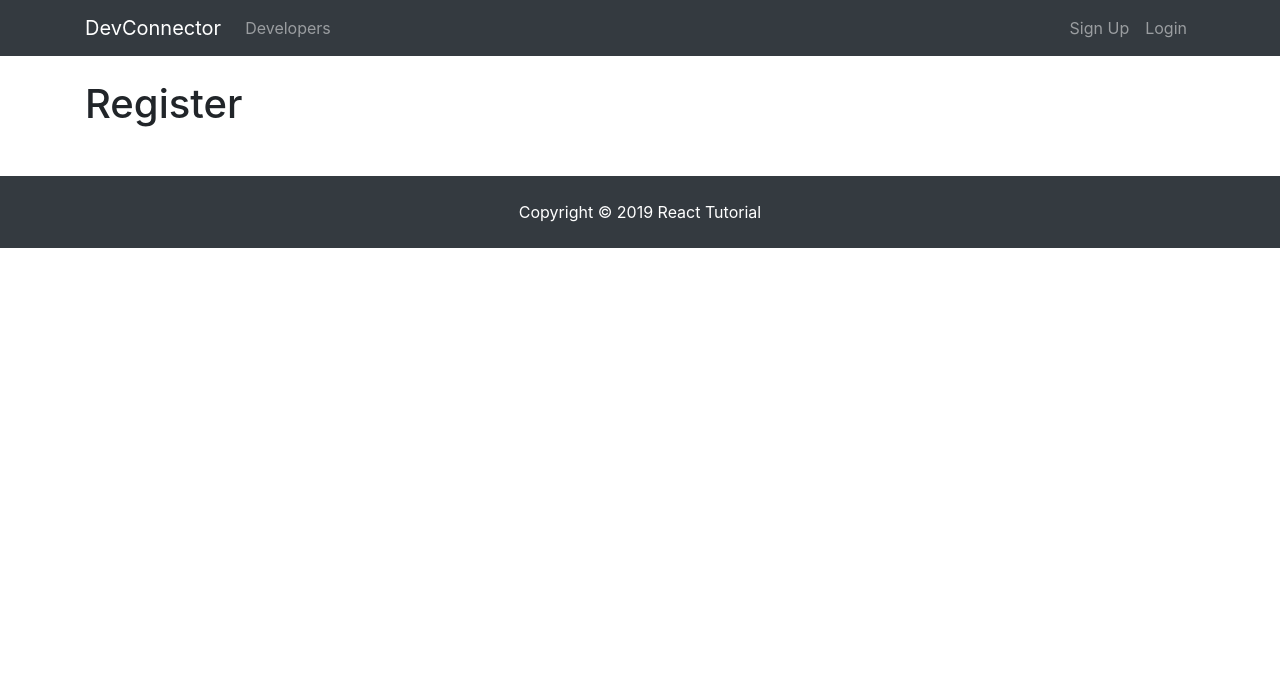
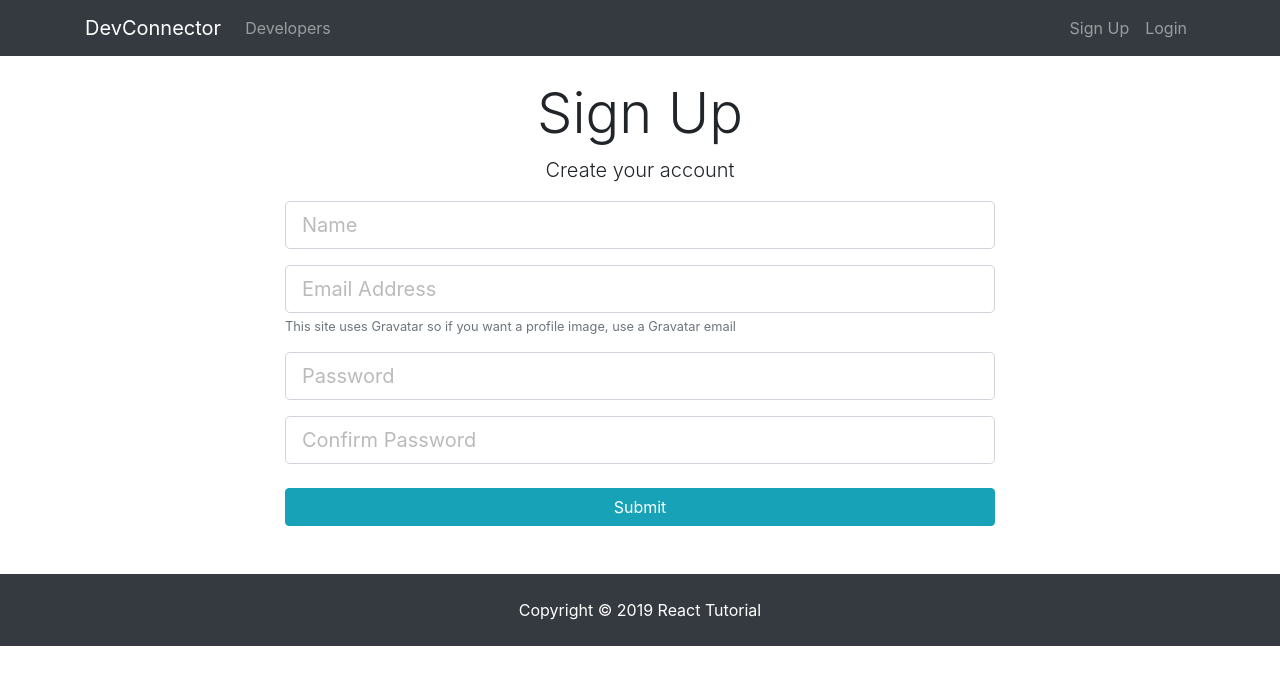
Before and after one commit to alexradtaut/ReactTutorial, a React (Create React App) app in the folder client/: page /register in a window 1280 px wide. Shown: the top 684 px of the page. Built offline with nearby package versions, Linux system fonts and the light colour scheme.

Commit message:
Redux implementation

```diff
--- a/client/src/App.js
+++ b/client/src/App.js
@@ -1,5 +1,7 @@
 import React, { Component } from "react";
 import { BrowserRouter as Router, Route } from "react-router-dom";
+import { Provider } from "react-redux";
+import store from "./store";
 
 import Navbar from "./components/layout/Navbar";
 import Landing from "./components/layout/Landing";
@@ -12,6 +14,7 @@
 class App extends Component {
   render() {
     return (
+      <Provider store={store}>
         <Router>
           <div className="App">
             <Navbar />
@@ -23,6 +26,7 @@
             <Footer />
           </div>
         </Router>
+      </Provider>
     );
   }
 }
--- /dev/null
+++ b/client/src/actions/authActions.js
@@ -0,0 +1,15 @@
+import axios from "axios";
+import { GET_ERRORS } from "./types";
+
+// Register
+export const registerUser = (userData, history) => dispatch => {
+  axios
+    .post("/api/users/register", userData)
+    .then(res => history.push("./login"))
+    .catch(err =>
+      dispatch({
+        type: GET_ERRORS,
+        payload: err.response.data
+      })
+    );
+};
--- /dev/null
+++ b/client/src/actions/types.js
@@ -0,0 +1 @@
+export const GET_ERRORS = "GET_ERRORS";
--- a/client/src/components/auth/Login.js
+++ b/client/src/components/auth/Login.js
@@ -1,10 +1,63 @@
 import React, { Component } from "react";
 
 class Login extends Component {
+  constructor() {
+    super();
+    this.state = {
+      email: "",
+      password: "",
+      errors: {}
+    };
+
+    this.onChange = this.onChange.bind(this);
+    this.onSubmit = this.onSubmit.bind(this);
+  }
+
+  onChange(e) {
+    this.setState({ [e.target.name]: e.target.value });
+  }
+  onSubmit(e) {
+    e.preventDefault();
+    const User = {
+      email: this.state.email,
+      password: this.state.password
+    };
+    console.log(User);
+  }
   render() {
     return (
-      <div>
-        <h1>Login</h1>
+      <div className="login">
+        <div className="container">
+          <div className="row">
+            <div className="col-md-8 m-auto">
+              <h1 className="display-4 text-center">Log In</h1>
+              <p className="lead text-center">Sign in to your account</p>
+              <form onSubmit={this.onSubmit}>
+                <div className="form-group">
+                  <input
+                    type="email"
+                    className="form-control form-control-lg"
+                    placeholder="Email Address"
+                    name="email"
+                    value={this.state.email}
+                    onChange={this.onChange}
+                  />
+                </div>
+                <div className="form-group">
+                  <input
+                    type="password"
+                    className="form-control form-control-lg"
+                    placeholder="Password"
+                    name="password"
+                    value={this.state.password}
+                    onChange={this.onChange}
+                  />
+                </div>
+                <input type="submit" className="btn btn-info btn-block mt-4" />
+              </form>
+            </div>
+          </div>
+        </div>
       </div>
     );
   }
--- a/client/src/components/auth/Register.js
+++ b/client/src/components/auth/Register.js
@@ -1,12 +1,139 @@
 import React, { Component } from "react";
+import PropTypes from "prop-types";
+import { withRouter } from "react-router-dom";
+import classnames from "classnames";
+import { connect } from "react-redux";
+import { registerUser } from "../../actions/authActions";
 
 class Register extends Component {
+  constructor() {
+    super();
+    this.state = {
+      name: "",
+      email: "",
+      password: "",
+      password2: "",
+      errors: {}
+    };
+    this.onChange = this.onChange.bind(this);
+    this.onSubmit = this.onSubmit.bind(this);
+  }
+
+  componentWillReceiveProps(nextProps) {
+    if (nextProps.errors) {
+      this.setState({ errors: nextProps.errors });
+    }
+  }
+  onChange(e) {
+    this.setState({ [e.target.name]: e.target.value });
+  }
+  onSubmit(e) {
+    e.preventDefault();
+    const newUser = {
+      name: this.state.name,
+      email: this.state.email,
+      password: this.state.password,
+      password2: this.state.password2
+    };
+
+    this.props.registerUser(newUser, this.props.history);
+  }
   render() {
+    // const errors = this.state.errors
+    const { errors } = this.state;
+
     return (
-      <div>
-        <h1>Register</h1>
+      <div className="register">
+        <div className="container">
+          <div className="row">
+            <div className="col-md-8 m-auto">
+              <h1 className="display-4 text-center">Sign Up</h1>
+              <p className="lead text-center">Create your account</p>
+              <form noValidate onSubmit={this.onSubmit}>
+                <div className="form-group">
+                  <input
+                    type="text"
+                    className={classnames("form-control form-control-lg", {
+                      "is-invalid": errors.name
+                    })} // form-control and form-control-lg always implemented, is-invalid is implemented only if errors.name exists
+                    placeholder="Name"
+                    name="name"
+                    value={this.state.name}
+                    onChange={this.onChange}
+                  />
+                  {errors.name && (
+                    <div className="invalid-feedback">{errors.name}</div>
+                  )}
+                </div>
+                <div className="form-group">
+                  <input
+                    type="email"
+                    className={classnames("form-control form-control-lg", {
+                      "is-invalid": errors.email
+                    })} // form-control and form-control-lg always implemented, is-invalid is implemented only if errors.email exists
+                    placeholder="Email Address"
+                    name="email"
+                    value={this.state.email}
+                    onChange={this.onChange}
+                  />
+                  {errors.email && (
+                    <div className="invalid-feedback">{errors.email}</div>
+                  )}
+                  <small className="form-text text-muted">
+                    This site uses Gravatar so if you want a profile image, use
+                    a Gravatar email
+                  </small>
+                </div>
+                <div className="form-group">
+                  <input
+                    type="password"
+                    className={classnames("form-control form-control-lg", {
+                      "is-invalid": errors.password
+                    })} // form-control and form-control-lg always implemented, is-invalid is implemented only if errors.password exists
+                    placeholder="Password"
+                    name="password"
+                    value={this.state.password}
+                    onChange={this.onChange}
+                  />
+                  {errors.password && (
+                    <div className="invalid-feedback">{errors.password}</div>
+                  )}
+                </div>
+                <div className="form-group">
+                  <input
+                    type="password"
+                    className={classnames("form-control form-control-lg", {
+                      "is-invalid": errors.password2
+                    })} // form-control and form-control-lg always implemented, is-invalid is implemented only if errors.password2 exists
+                    placeholder="Confirm Password"
+                    name="password2"
+                    value={this.state.password2}
+                    onChange={this.onChange}
+                  />
+                  {errors.password2 && (
+                    <div className="invalid-feedback">{errors.password2}</div>
+                  )}
+                </div>
+                <input type="submit" className="btn btn-info btn-block mt-4" />
+              </form>
+            </div>
+          </div>
+        </div>
       </div>
     );
   }
 }
-export default Register;
+
+Register.propTypes = {
+  registerUser: PropTypes.func.isRequired,
+  auth: PropTypes.object.isRequired,
+  errors: PropTypes.object.isRequired
+};
+const mapStateToProps = state => ({
+  auth: state.auth,
+  errors: state.errors
+});
+export default connect(
+  mapStateToProps,
+  { registerUser }
+)(withRouter(Register));
--- /dev/null
+++ b/client/src/reducers/authReducer.js
@@ -0,0 +1,11 @@
+const initialState = {
+  isAuthenticated: false,
+  user: {}
+};
+
+export default function(state = initialState, action) {
+  switch (action.type) {
+    default:
+      return state;
+  }
+}
--- /dev/null
+++ b/client/src/reducers/errorReducer.js
@@ -0,0 +1,12 @@
+import { GET_ERRORS } from "../actions/types";
+
+const initialState = {};
+
+export default function(state = initialState, action) {
+  switch (action.type) {
+    case GET_ERRORS:
+      return action.payload;
+    default:
+      return state;
+  }
+}
--- /dev/null
+++ b/client/src/reducers/index.js
@@ -0,0 +1,8 @@
+import { combineReducers } from "redux";
+import authReducer from "./authReducer";
+import errorReducer from "./errorReducer";
+
+export default combineReducers({
+  auth: authReducer,
+  errors: errorReducer
+});
--- /dev/null
+++ b/client/src/store.js
@@ -0,0 +1,18 @@
+import { createStore, applyMiddleware, compose } from "redux";
+import thunk from "redux-thunk";
+import rootReducer from "./reducers";
+
+const initialState = {};
+
+const middleware = [thunk];
+
+const store = createStore(
+  rootReducer,
+  initialState,
+  compose(
+    applyMiddleware(...middleware),
+    window.__REDUX_DEVTOOLS_EXTENSION__ && window.__REDUX_DEVTOOLS_EXTENSION__()
+  )
+);
+
+export default store;
```
Also changed, not shown: client/package.json (+6 -1 lines), 1 other file (tests, documents, lock files or other folders). Lines whose indentation alone changed are shown as unchanged.
